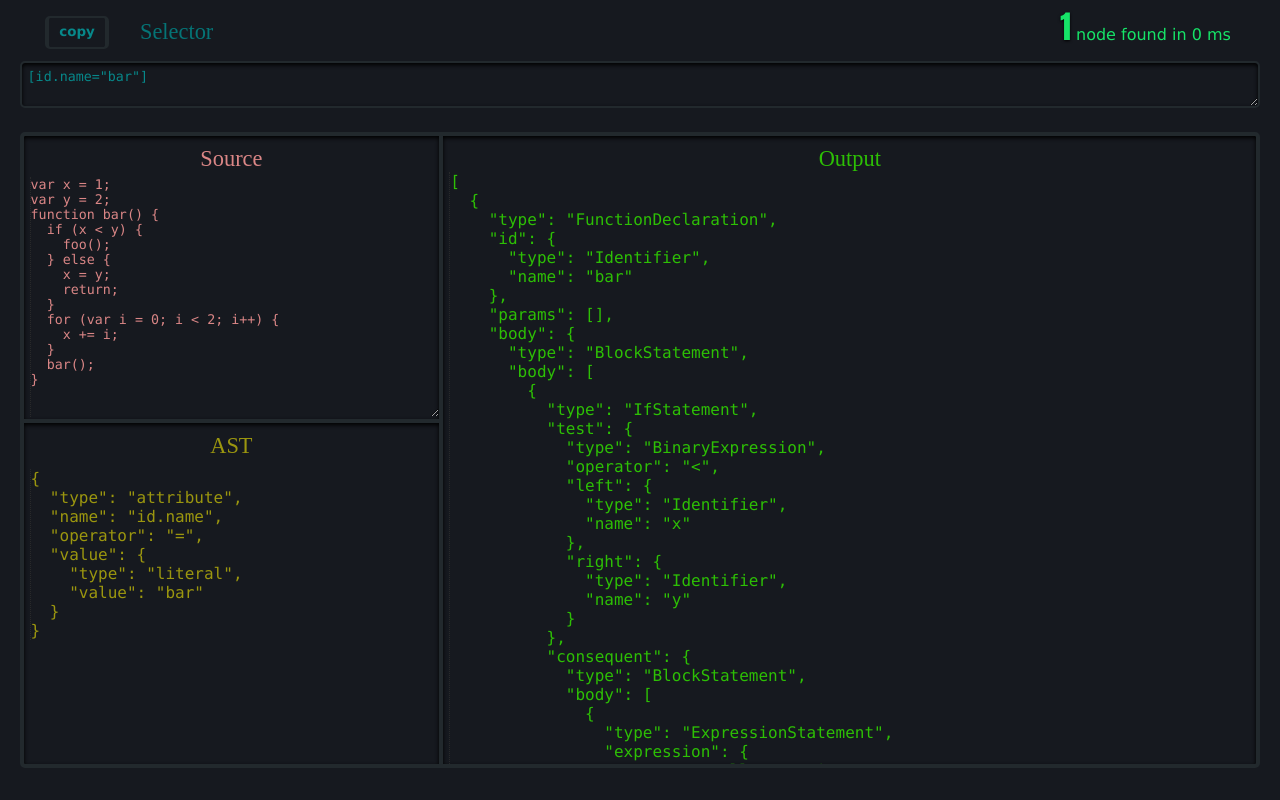
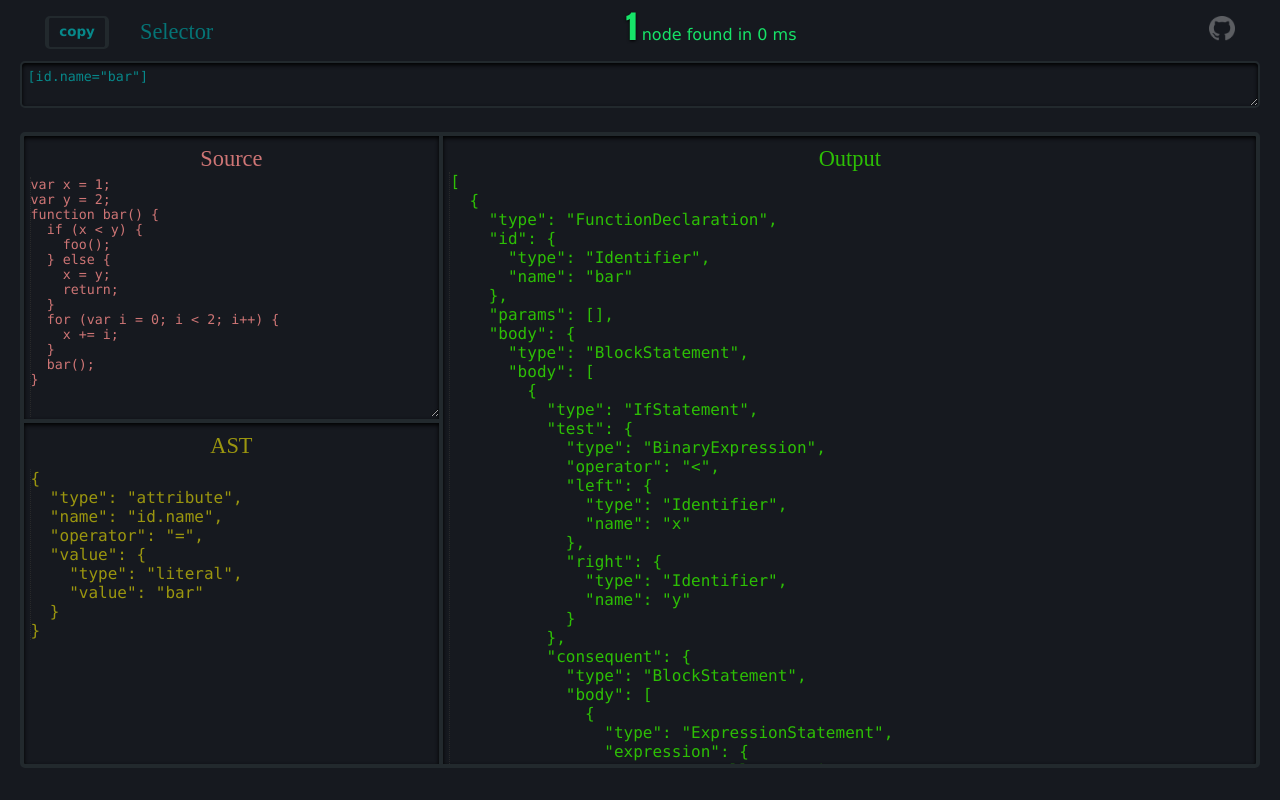
Before and after one commit to mcleary03/esqueryREPL, a plain HTML site: page index.html in a window 1280 px wide. Drawn offline with Linux system fonts and the light colour scheme.

Commit message:
update README, add github link

```diff
--- a/index.html
+++ b/index.html
@@ -29,6 +29,9 @@
           <span id="copyMessage">copied to clipboard</span>
         </span>
         <span id="results"></span>
+        <a href="https://github.com/mcleary03/esqueryREPL">
+          <img  id='github'src="./GitHub-Mark-Light-64px.png" alt="GitHub logo">
+        </a>
       </div>
       <textarea id="selector">[id.name="bar"]</textarea>
     </div>
--- a/styles.css
+++ b/styles.css
@@ -17,6 +17,16 @@ textarea, pre, input {
 
 body, textarea, input {
   background-color: rgb(22, 25, 31);
+}
+
+#github {
+  height: 1.6em;
+  filter: opacity(0.3);
+  transition: filter 0.3s ease-in-out;
+}
+
+#github:hover {
+  filter: opacity(0.7);
 }
 
 #display {
@@ -93,7 +103,7 @@ body, textarea, input {
 }
 
 #sourceDisplay .label {
-  color: rgb(218, 134, 134);
+  color: rgb(206, 117, 117);
   margin-bottom: 5px;
   transition: border 0.3s cubic-bezier(1,0.66,.79,1),
               color 0.3s cubic-bezier(1,0.66,.79,1);
@@ -111,7 +121,7 @@ body, textarea, input {
   background-color: transparent;
   border: none;
   border-left: 1px dotted rgba(46, 46, 46, 0.8);
-  color: rgb(218, 134, 134);
+  color: rgb(206, 117, 117);
   transition: border 0.3s cubic-bezier(1,0.66,.79,1),
               color 0.3s cubic-bezier(1,0.66,.79,1);
 }
@@ -213,7 +223,8 @@ body, textarea, input {
 .spread {
   display: flex;
   justify-content: space-between;
-  padding: 0 2vw;
+  align-items: center;
+  padding: 0 2vw 0 2vw;
   background-color: rgb(22, 25, 31);
 }
 
```
Also changed, not shown: GitHub-Mark-Light-64px.png (added), 1 other file.
